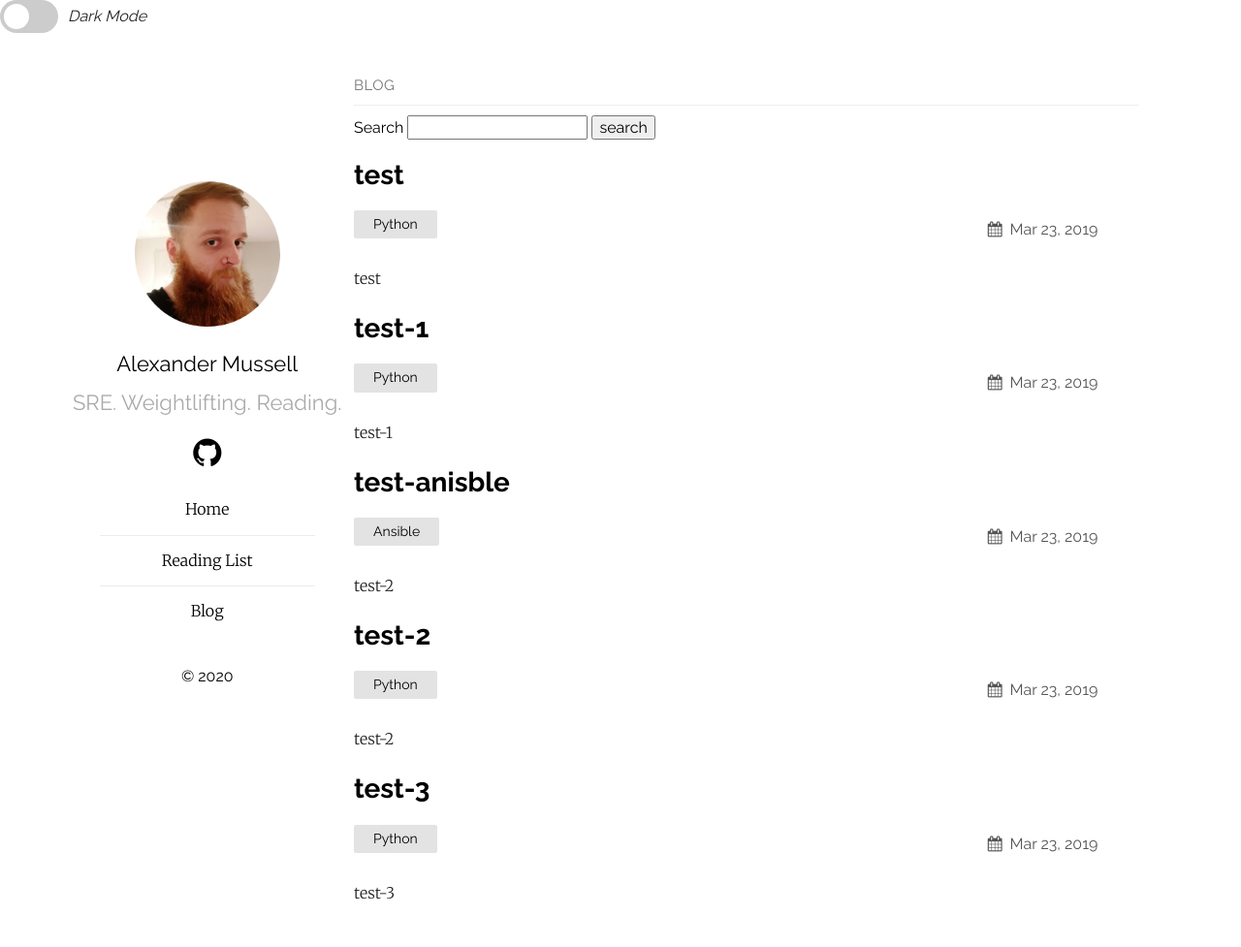
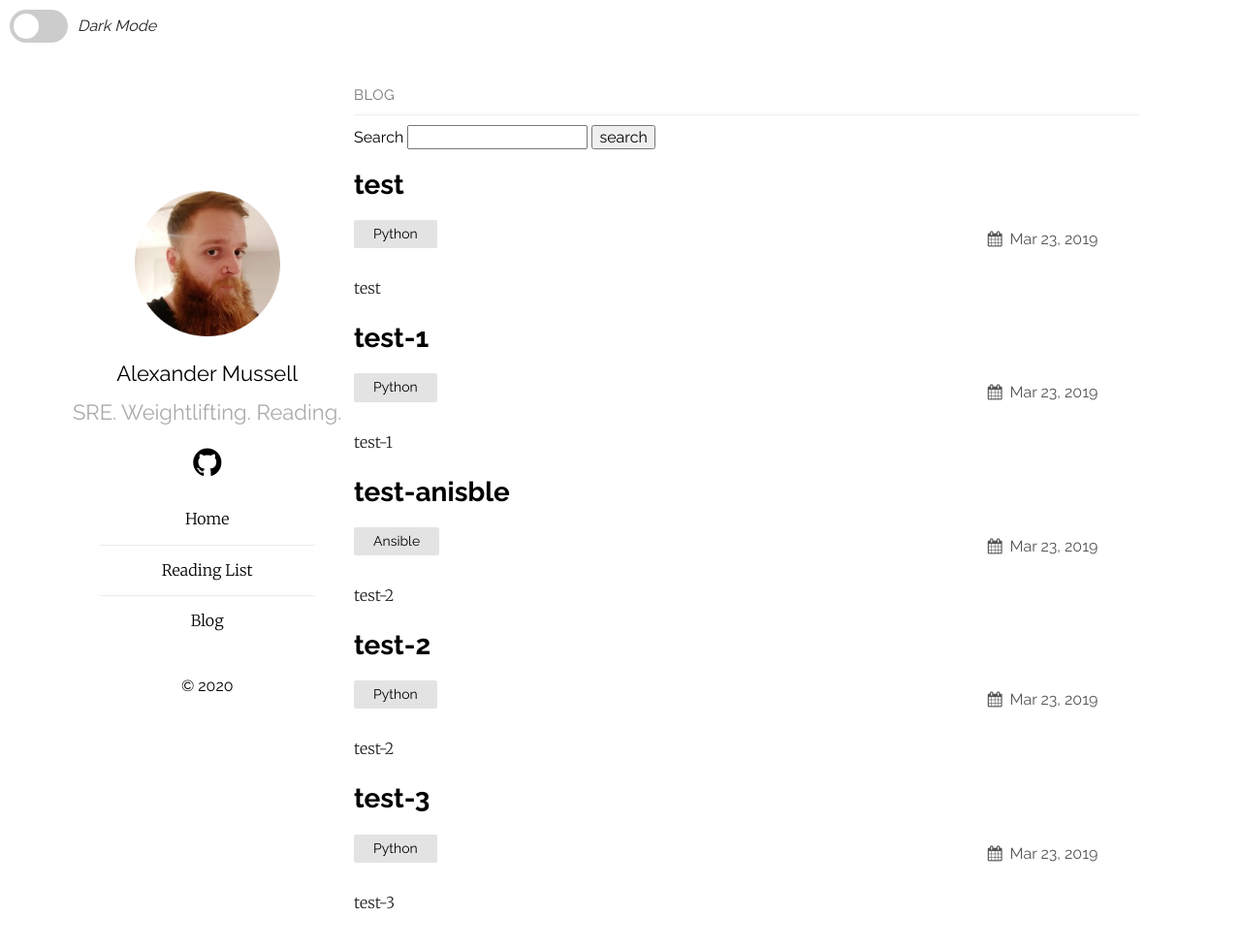
Before and after one commit to AlexMussell/alexmussell.github.io, a Jekyll site: the page built from blog.md, in a window 1280 px wide and 991 px high. Shown: the top 977 px of the window at 97% size. Built offline with Jekyll 4.4.1, drawn with Linux system fonts in a browser that asks for light colours; comment, search, counter and statistics services are not loaded.

Commit message:
added padding to darkmode button

```diff
--- a/_sass/plain.scss
+++ b/_sass/plain.scss
@@ -47,6 +47,8 @@ $leftWidth: 220px;
 .theme-switch-wrapper {
   display: flex;
   align-items: center;
+  padding-left: 10px;
+  padding-top: 10px;
 
   em {
     margin-left: 10px;
@@ -59,6 +61,7 @@ $leftWidth: 220px;
   height: 34px;
   position: relative;
   width: 60px;
+
 }
 
 .theme-switch input {
```
